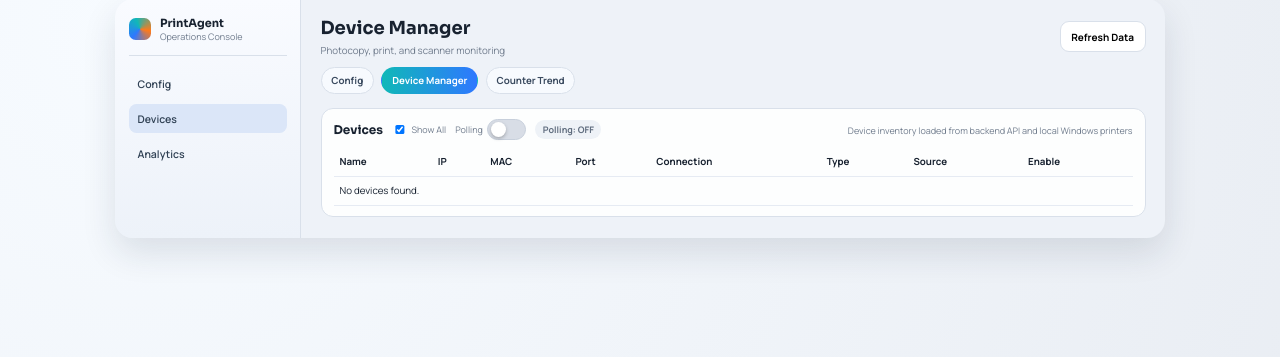
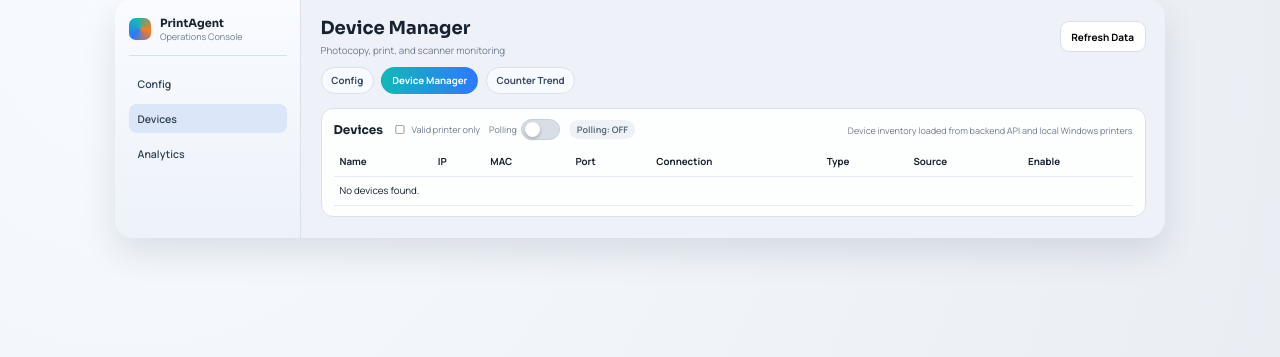
Before and after one commit to phannguyenbuu/printagent, a Flask app: page /devices in a window 1280 px wide. Shown: the part 33-390 px from the top of the page. Run offline with Flask 3, Linux system fonts and the light colour scheme; data comes from the database, SQL or seed files in the repository; data that the repository does not hold is empty; parts of the project's set-up code (start-up, migrations or seed data) failed here and were passed over.

Commit message:
feat: revert filter label to Valid printer only and restrict machine state queries

```diff
--- a/app/templates/_inline_scripts.html
+++ b/app/templates/_inline_scripts.html
@@ -146,6 +146,17 @@
     await Promise.all(
       nodes.map(async (node) => {
         const ip = String(node.dataset.ip || "").trim();
+        const row = node.closest("tr");
+        const name = row?.dataset?.printerName || "";
+
+        // Skip non-Ricoh machines to avoid heavy polling of random network devices.
+        if (!isValidPrinterName(name)) {
+          node.disabled = true;
+          node.checked = false;
+          setDeviceControlText(node, "N/A", false);
+          return;
+        }
+
         if (!ip) {
           node.disabled = true;
           node.checked = false;
@@ -1046,8 +1057,8 @@
 
   function getDeviceFilterMode() {
     const validOnlyInput = document.getElementById("valid-printer-only");
-    // Checked = Show All, Unchecked = Valid printer only
-    return validOnlyInput?.checked ? "all" : "valid_only";
+    // Checked = Valid printer only, Unchecked = Show All
+    return validOnlyInput?.checked ? "valid_only" : "all";
   }
 
   function renderDevicesPollingStatus(status, errorText = "") {
@@ -1122,9 +1133,9 @@
   function applyValidPrinterFilter() {
     const body = document.getElementById("device-table-body");
     if (!body) return;
-    const showAll = getDeviceFilterMode() === "all";
+    const validOnly = getDeviceFilterMode() === "valid_only";
     body.querySelectorAll("tr[data-printer-name]").forEach((row) => {
-      if (showAll) {
+      if (!validOnly) {
         row.style.display = "";
         return;
       }
@@ -1320,8 +1331,8 @@
       validOnlyInput.dataset.bound = "1";
       try {
         const cfg = await jsonFetch("/api/dashboard/config");
-        const mode = String(cfg?.device_filters?.filter_mode || "all");
-        validOnlyInput.checked = mode === "all";
+        const mode = String(cfg?.device_filters?.filter_mode || "valid_only");
+        validOnlyInput.checked = mode === "valid_only";
       } catch (_e) {
         validOnlyInput.checked = true;
       }
--- a/app/templates/devices.html
+++ b/app/templates/devices.html
@@ -7,7 +7,7 @@
       <h3>Devices</h3>
       <label class="inline-check">
         <input id="valid-printer-only" type="checkbox" />
-        Show All
+        Valid printer only
       </label>
       <div class="inline-check">
         <span>Polling</span>
--- a/app/web.py
+++ b/app/web.py
@@ -1359,7 +1359,7 @@ def create_app(config_path: str = "config.yaml") -> Flask:
         ignored_prefixes = store.get_ignore_printer_prefixes()
         refresh_arg = str(request.args.get("refresh", "") or "").strip().lower()
         force_refresh = refresh_arg in {"1", "true", "yes", "y"}
-        mode = "all"
+        mode = "valid_only"
 
         if not force_refresh:
             cached_devices, cached_at_str = _load_devices_cache()
@@ -1394,7 +1394,7 @@ def create_app(config_path: str = "config.yaml") -> Flask:
     def api_devices_refresh() -> Any:
         store: ConfigStore = app.config["CONFIG_STORE"]
         ignored_prefixes = store.get_ignore_printer_prefixes()
-        mode = "all"
+        mode = "valid_only"
         # Button refresh always forces a full subnet scan to populate ARP cache.
         payload = _scan_devices_payload(config, api_client, ricoh_service, ignored_prefixes, mode, force_refresh=True)
         now = datetime.now().strftime("%Y-%m-%d %H:%M:%S")
```
